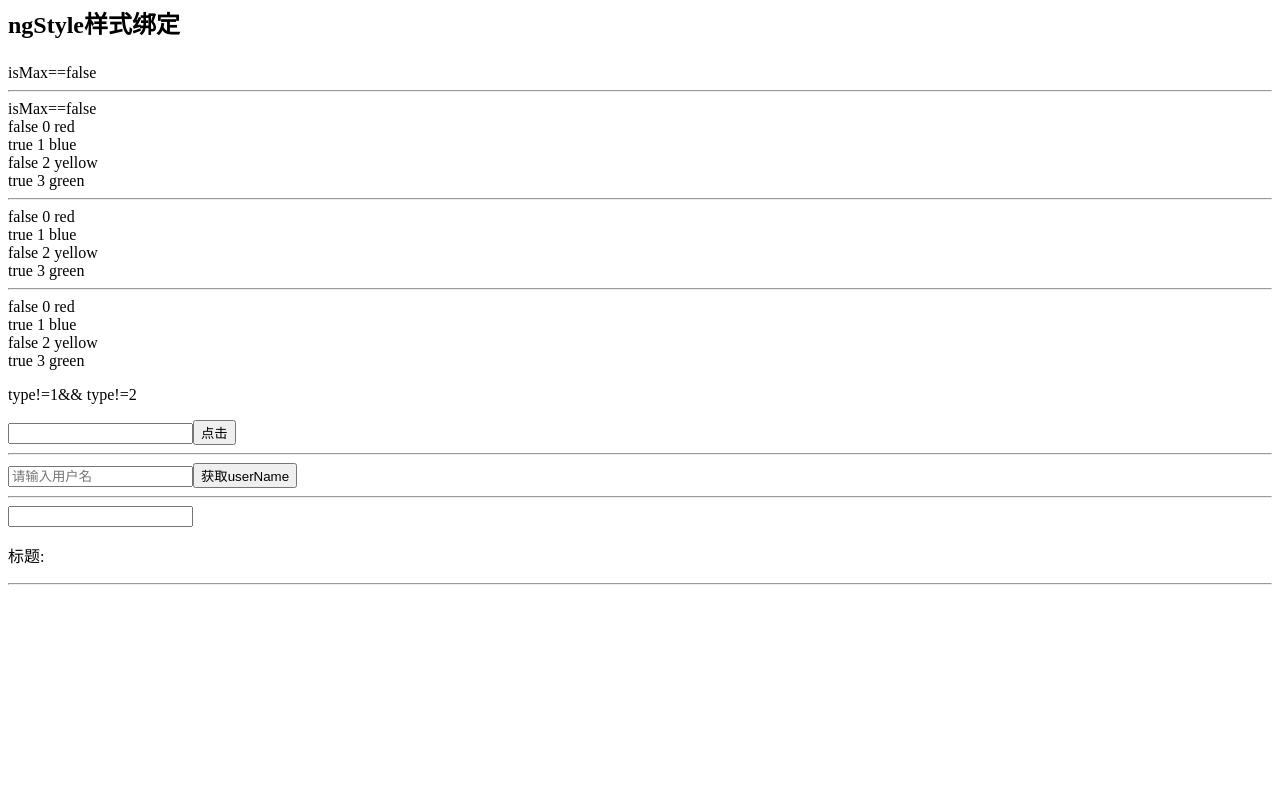
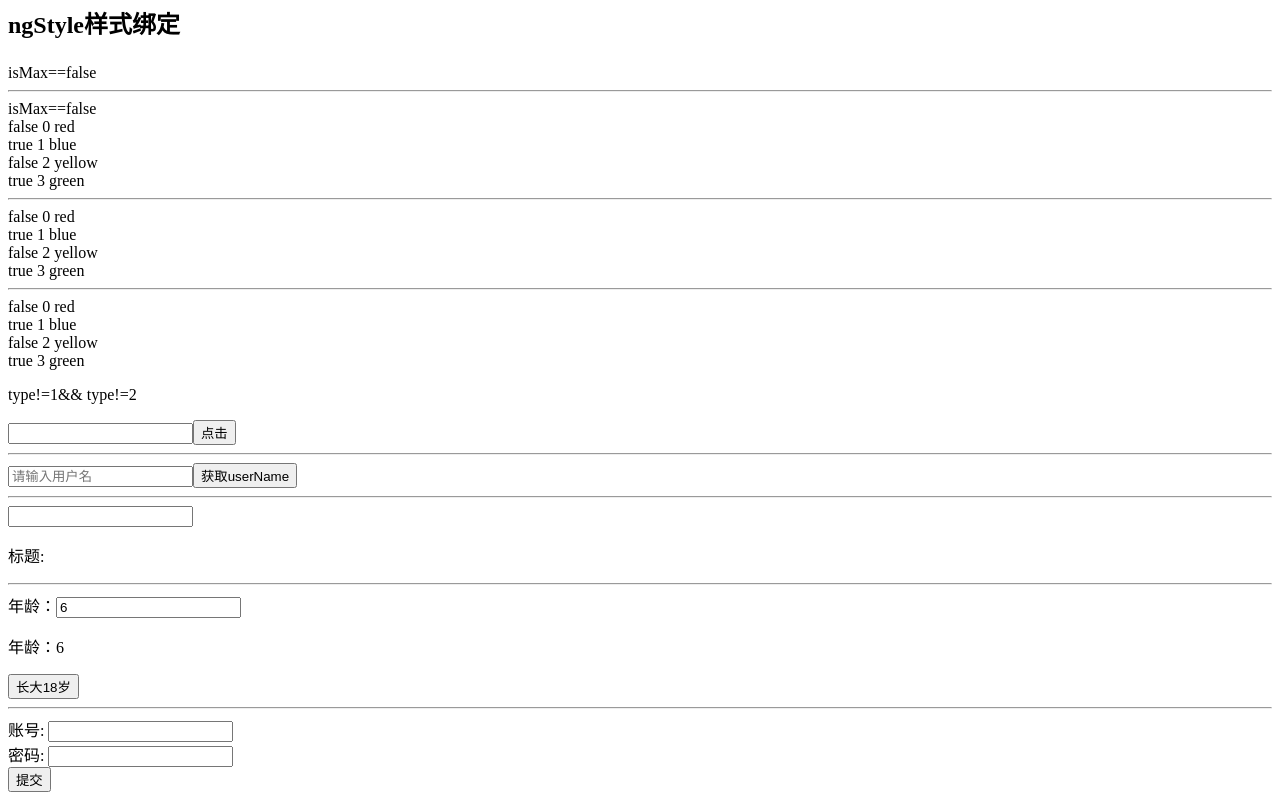
Before and after one commit to szlsay/STAngular, an Angular app: page / in a window 1280 px wide. Shown: the part 813-1613 px from the top of the page. Before the commit the page ends 1406 px from the top, so only its background shows below. Built offline with nearby package versions, Linux system fonts and the light colour scheme.

Commit message:
fix:表单控件

```diff
--- a/src/app/app.module.ts
+++ b/src/app/app.module.ts
@@ -1,6 +1,6 @@
 import { NgModule } from '@angular/core';
 import { BrowserModule } from '@angular/platform-browser';
-import { FormsModule } from '@angular/forms';
+import { FormsModule, ReactiveFormsModule } from '@angular/forms';
 
 import { AppRoutingModule } from './app-routing.module';
 import { AppComponent } from './app.component';
@@ -23,7 +23,8 @@ import { STDetailComponent } from './stdetail/stdetail.component';
   imports: [
     BrowserModule,
     AppRoutingModule,
-    FormsModule
+    FormsModule,
+    ReactiveFormsModule
   ],
   //全局服务
   providers: [],
--- a/src/app/sthome/sthome.component.html
+++ b/src/app/sthome/sthome.component.html
@@ -88,3 +88,21 @@
 <input [(ngModel)]="titlemodel" type="text">
 <p>标题:{{titlemodel}}</p>
 <hr>
+<!-- 动态表单控件 -->
+年龄：<input type="text" [formControl]="ageForm">
+<br>
+<p>年龄：{{ageForm.value}}</p>
+<button (click)="ageChangeFun()">长大18岁</button>
+<hr>
+<!-- 动态表单控件组 -->
+<form [formGroup]="loginForm">
+  <label>
+    账号: <input required type="text" formControlName="userName">
+  </label>
+  <br>
+  <label>
+    密码: <input type="password" formControlName="password">
+  </label>
+  <br>
+  <button (click)="subFormFun()">提交</button>
+</form>
--- a/src/app/sthome/sthome.component.ts
+++ b/src/app/sthome/sthome.component.ts
@@ -1,4 +1,5 @@
 import { Component, OnInit, Input, EventEmitter, Output } from '@angular/core';
+import { FormControl, FormGroup } from '@angular/forms';
 
 @Component({
   selector: 'app-sthome',
@@ -28,7 +29,14 @@ export class STHomeComponent implements OnInit {
   colors:Array<string> = [ 'red', 'blue', 'yellow', 'green' ];
   type:Number = 4
 
-  titlemodel:String = ''
+  titlemodel: String = ''
+
+  ageForm:FormControl = new FormControl(6);
+  loginForm:FormGroup = new FormGroup({
+    userName: new FormControl(''),
+    password: new FormControl(''),
+  });
+
   constructor() { }
 
   ngOnInit(): void {
@@ -50,4 +58,12 @@ export class STHomeComponent implements OnInit {
   getUserName(v:string){
     console.log(v)
   }
+
+  ageChangeFun(){
+    this.ageForm.setValue(18)
+  }
+
+  subFormFun(){
+    console.log(this.loginForm.value)
+  }
 }
```
